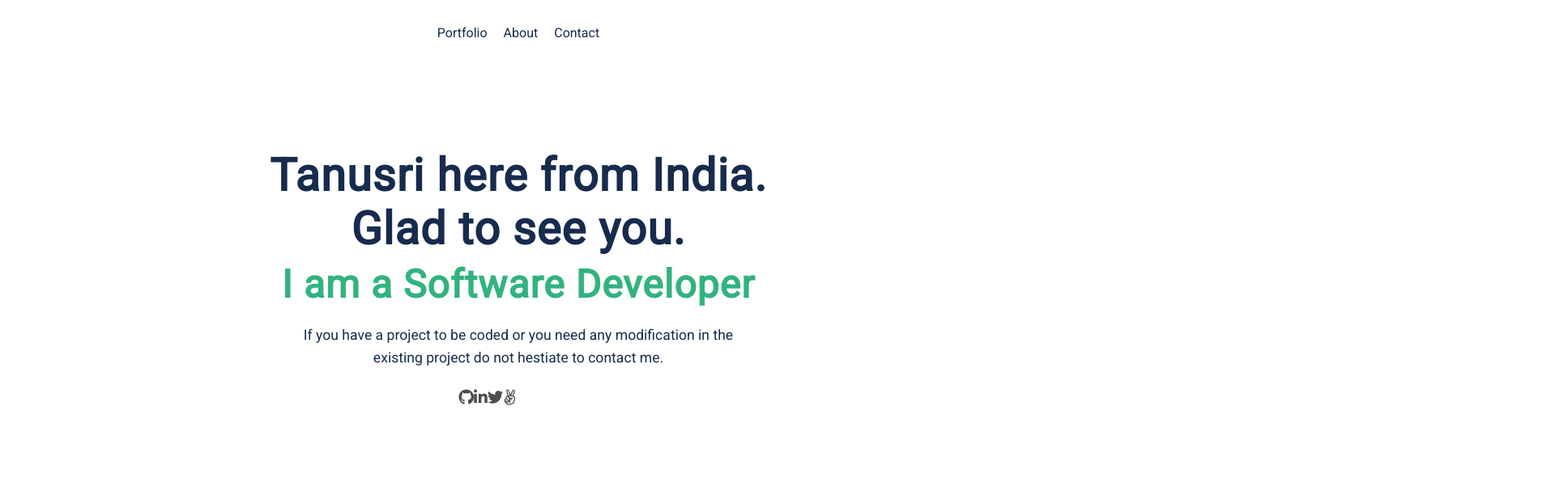
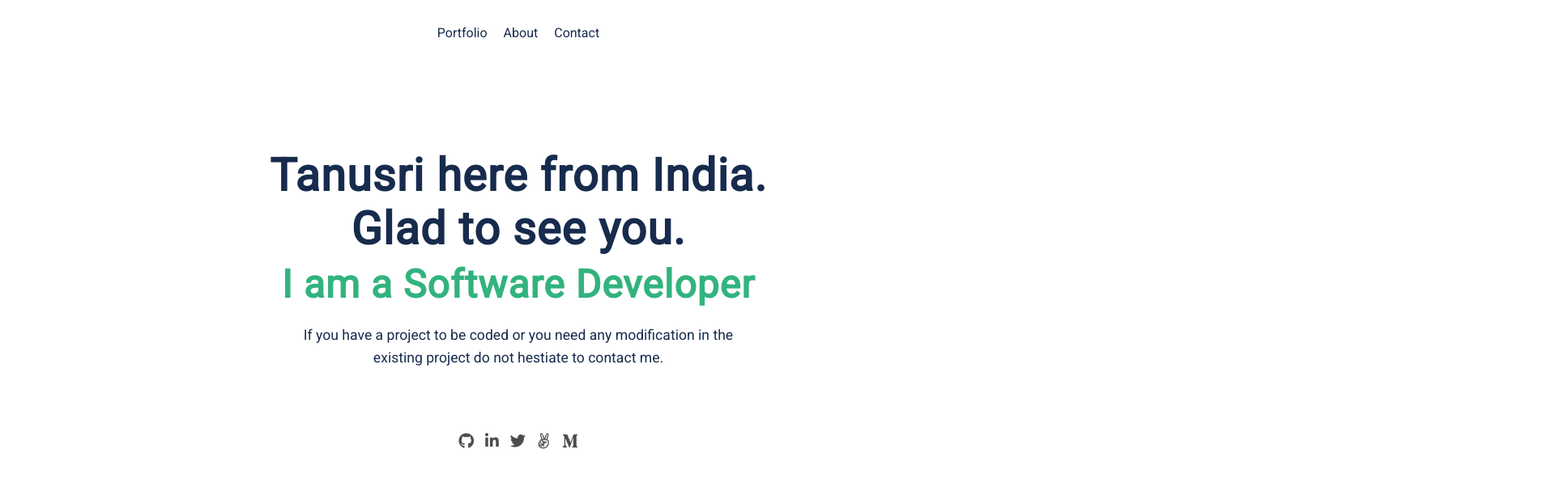
Before and after one commit to chuaindia/chuaindia.github.io, a website: page index.html in a window 1280 px wide. Shown: the top 597 px of the page at 81% size, 1920 px wide, since content can reach past the window. Drawn offline with Linux system fonts and the light colour scheme.

Commit message:
Update index.html

```diff
--- a/index.html
+++ b/index.html
@@ -61,7 +61,7 @@
                 <li>
                   <a href="#medium">
                     <img
-                      class="meduim-logo"
+                      class="medium-logo"
                       src="images/Font_Awesome_5_brands_medium-m.svg.png"
                       alt="social link Medium Icon Image"
                     />
```
